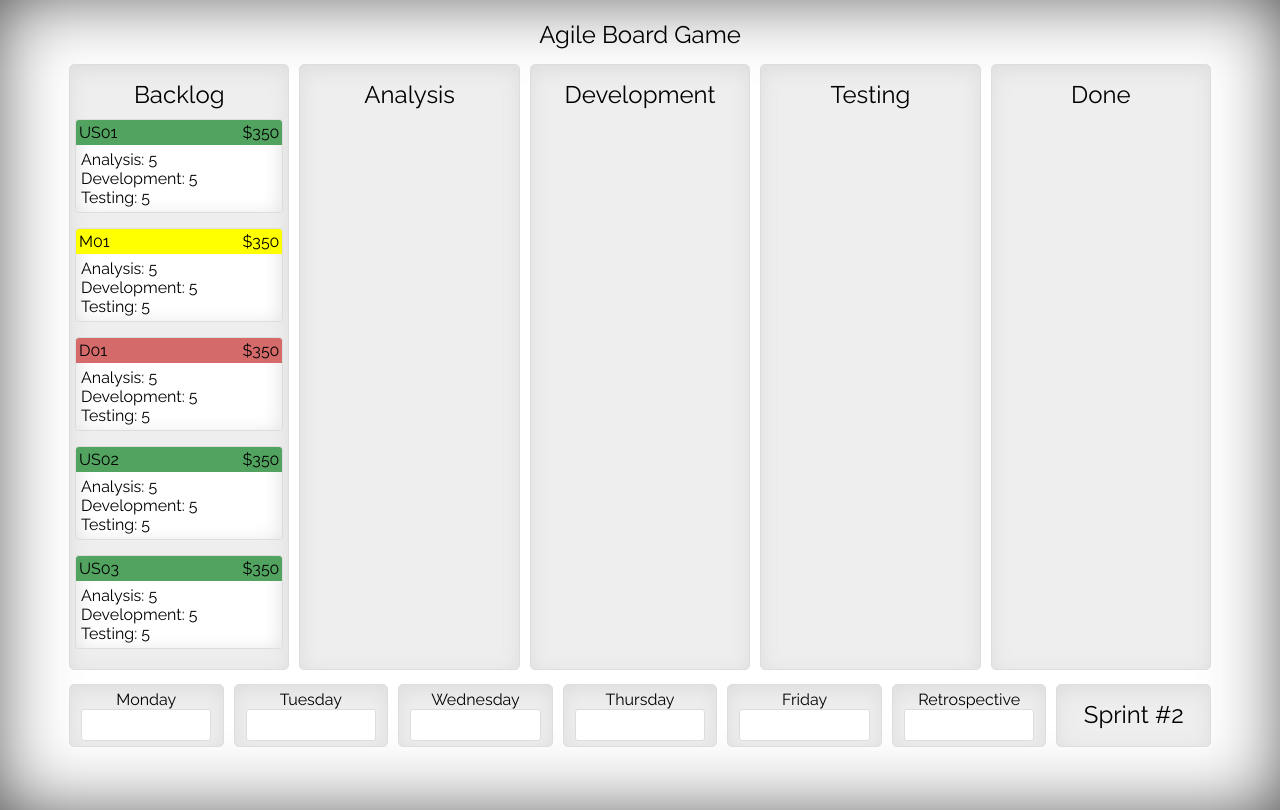
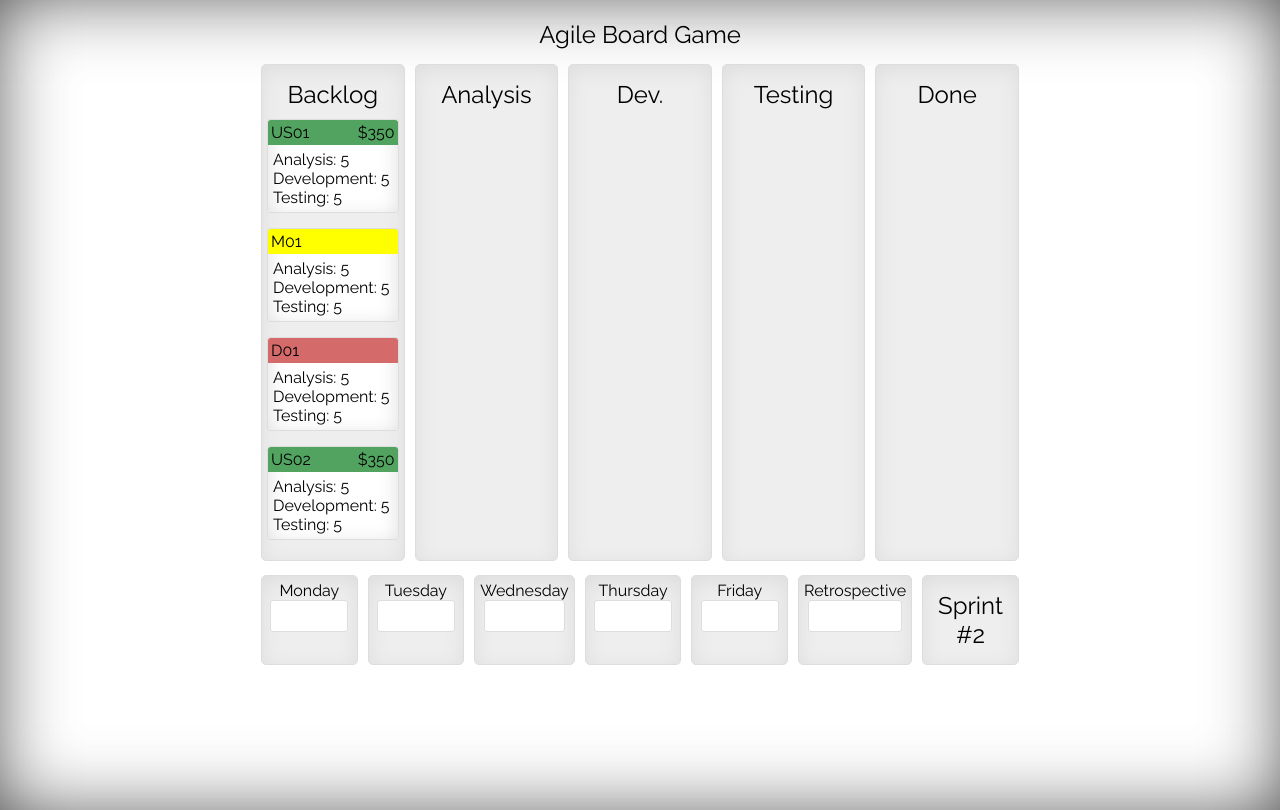
Before and after one commit to MattiasEP/AgileBoardGame, a PHP site: page / in a window 1280 px wide. Run offline with PHP 8.4, Linux system fonts and the light colour scheme; some libraries are stand-ins or nearby versions; some web fonts are replaced.

Commit message:
Added folder for inspiration pics
+ minor css:ing

```diff
--- a/index.html
+++ b/index.html
@@ -25,7 +25,7 @@
                 </div>
             </div>
             <div class='us'>
-                <div class='title-m'>M01<div class='value'>$350</div></div>
+                <div class='title-m'>M01<div class='value'></div></div>
                 <div class='values'>
                     <div>Analysis: 5</div>
                     <div>Development: 5</div>
@@ -33,7 +33,7 @@
                 </div>
             </div>
             <div class='us'>
-                <div class='title-d'>D01<div class='value'>$350</div></div>
+                <div class='title-d'>D01<div class='value'></div></div>
                 <div class='values'>
                     <div>Analysis: 5</div>
                     <div>Development: 5</div>
@@ -48,17 +48,17 @@
                     <div>Testing: 5</div>
                 </div>
             </div>
-            <div class='us'>
+            <!-- <div class='us'>
                 <div class='title-us'>US03<div class='value'>$350</div></div>
                 <div class='values'>
                     <div>Analysis: 5</div>
                     <div>Development: 5</div>
                     <div>Testing: 5</div>
                 </div>
-            </div>
+            </div> -->
         </div>
         <div class='col'><div class='head'>Analysis</div></div>
-        <div class='col'><div class='head'>Development</div></div>
+        <div class='col'><div class='head'>Dev.</div></div>
         <div class='col'><div class='head'>Testing</div></div>
         <div class='col'><div class='head'>Done</div></div>
     </div>
--- a/styles/style.css
+++ b/styles/style.css
@@ -10,7 +10,7 @@ body {
 
 .container {
     margin: 0 auto;
-    width: 90%;
+    width: 60%;
     display: flex;
     /*border: 1px solid #dddddd;*/
     /*background-color: white;*/
```
Also changed, not shown: inspiration/10kb-sprites.png (added), inspiration/pixelgubbar.jpg (added).
